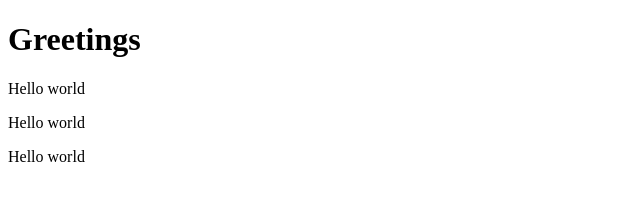
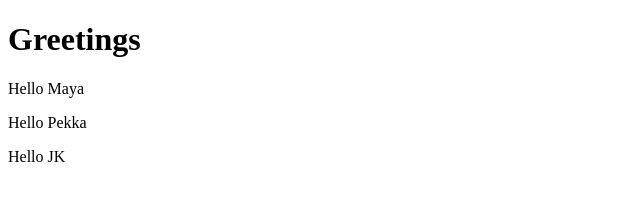
Before and after one commit to anniina-aarnio/fullstack_MOOC, a React (Create React App) app in the folder osa1/part1/: page / in a window 1280 px wide. Shown: the top 216 px of the page, without its empty margins (0-640 px from the left). Built offline with nearby package versions, Linux system fonts and the light colour scheme.

Commit message:
osa1 komponentille props

```diff
--- a/osa1/part1/src/App.js
+++ b/osa1/part1/src/App.js
@@ -1,7 +1,7 @@
-const Hello = () => {
+const Hello = (props) => {
   return (
     <div>
-      <p>Hello world</p>
+      <p>Hello {props.name}</p>
     </div>
   )
 }
@@ -11,9 +11,9 @@
   return (
     <div>
       <h1>Greetings</h1>
-      <Hello />
-      <Hello />
-      <Hello />
+      <Hello name="Maya" />
+      <Hello name="Pekka" />
+      <Hello name="JK" />
     </div>
   );
 }
```
